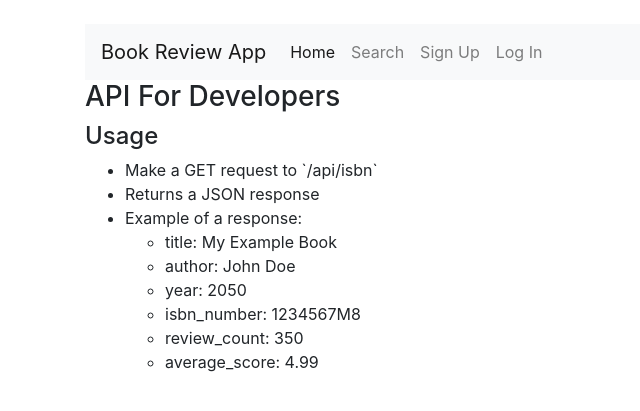
After one commit to ilkeraslan/book-review-app, a Flask app: page /developer in a window 1280 px wide. The commit adds this page. Shown: the top 411 px of the page, without its empty margins (0-640 px from the left). Run offline with Flask 2, Linux system fonts and the light colour scheme; some libraries are stand-ins or nearby versions.

Commit message:
added favicon

```diff
--- a/application.py
+++ b/application.py
@@ -240,3 +240,26 @@ def book(isbn_num):
     else:
         flash("GET Method Not Allowed!")
         return redirect(url_for('search'))
+
+
+@app.route('/developer')
+def developer():
+    return render_template('developer.html')
+
+
+@login_required
+@app.route('/api/<isbn>')
+def api(isbn):
+    # Use helper functions to get info for building response
+    book = get_book(isbn)
+    reviews = get_reviews(isbn)
+    # api_response = {
+    #     "title": "Lorem",
+    #     "author": "ipsum"
+    # }
+
+    print(book)
+    print(reviews)
+    api_response = jsonify(book ,reviews)
+
+    return api_response
--- a/templates/book.html
+++ b/templates/book.html
@@ -17,7 +17,7 @@
   <div class="">
     <form class="" action="{{ url_for('search') }}" method="get">
       <div class="form-group">
-        <input type="submit" class="form-control" value="Not looking for that book? Search another one.">
+        <button class="btn btn-outline-warning my-3" type="submit">Looking for another book?</button>
       </div>
     </form>
   </div>
--- /dev/null
+++ b/templates/developer.html
@@ -0,0 +1,27 @@
+{% extends "layout.html" %}
+
+{% block title%}
+  Developer
+{% endblock %}
+
+{% block main %}
+  <div class="">
+    <h3>API For Developers</h3>
+    <h4>Usage</h4>
+    <ul>
+      <li>Make a GET request to `/api/isbn`</li>
+      <li>Returns a JSON response</li>
+      <li>
+        Example of a response:
+        <ul>
+          <li>title: My Example Book</li>
+          <li>author: John Doe</li>
+          <li>year: 2050</li>
+          <li>isbn_number: 1234567M8</li>
+          <li>review_count: 350</li>
+          <li>average_score: 4.99</li>
+        </ul>
+      </li>
+    </ul>
+  </div>
+{% endblock %}
--- a/templates/layout.html
+++ b/templates/layout.html
@@ -6,6 +6,8 @@
 
     <!-- documentation at http://getbootstrap.com/docs/4.0/ -->
     <link rel="stylesheet" href="https://stackpath.bootstrapcdn.com/bootstrap/4.1.3/css/bootstrap.min.css" integrity="sha384-MCw98/SFnGE8fJT3GXwEOngsV7Zt27NXFoaoApmYm81iuXoPkFOJwJ8ERdknLPMO" crossorigin="anonymous">
+
+    <link rel="shortcut icon" type="image/x-icon" href="/static/favicon.ico"/>
 
     <!-- Bootstrap and JQuery script libraries -->
     <script src="https://code.jquery.com/jquery-3.3.1.slim.min.js" integrity="sha384-q8i/X+965DzO0rT7abK41JStQIAqVgRVzpbzo5smXKp4YfRvH+8abtTE1Pi6jizo" crossorigin="anonymous"></script>
```
Also changed, not shown: templates/api.html (added, +12 -0 lines), static/favicon.ico (added).
